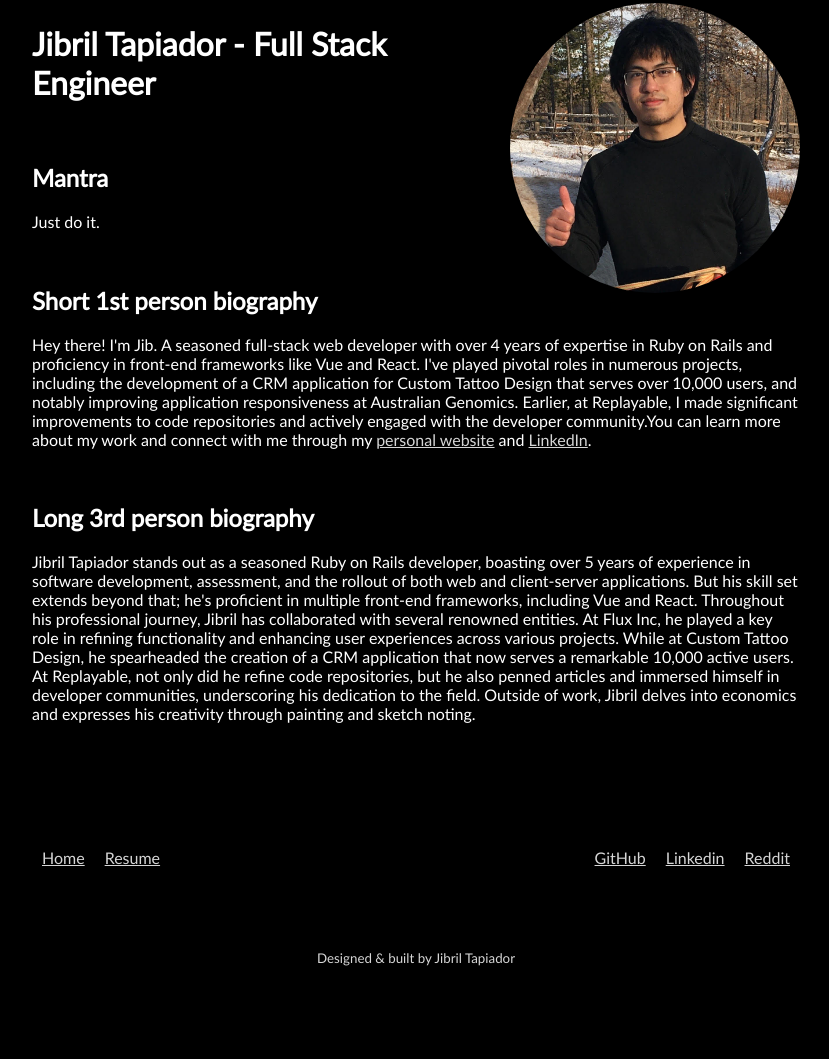
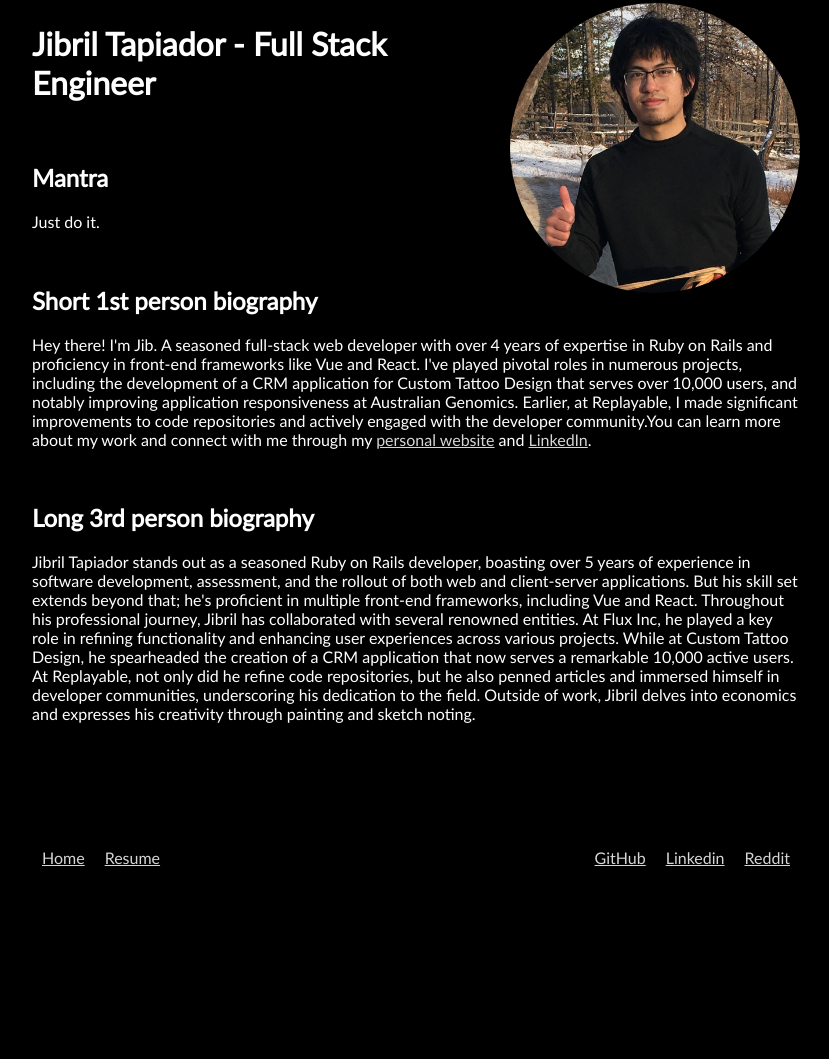
Before and after one commit to jibrilt/jibrilt.github.io, a plain HTML site: page about.html in a window 1280 px wide. Shown: the part 157-1216 px from the top of the page, without its empty margins (224-1053 px from the left). Drawn offline with Linux system fonts and the light colour scheme.

Commit message:
temporarily hides credits

```diff
--- a/about.html
+++ b/about.html
@@ -87,7 +87,7 @@
                 </nav>
             </div>
             <p class="credits">
-                <small>Designed &amp; built by Jibril Tapiador</small>
+                <!-- <small>Designed &amp; built by Jibril Tapiador</small> -->
             </p>
         </footer>
     </body>
```
Also changed, not shown: index.html (+1 -1 lines).
